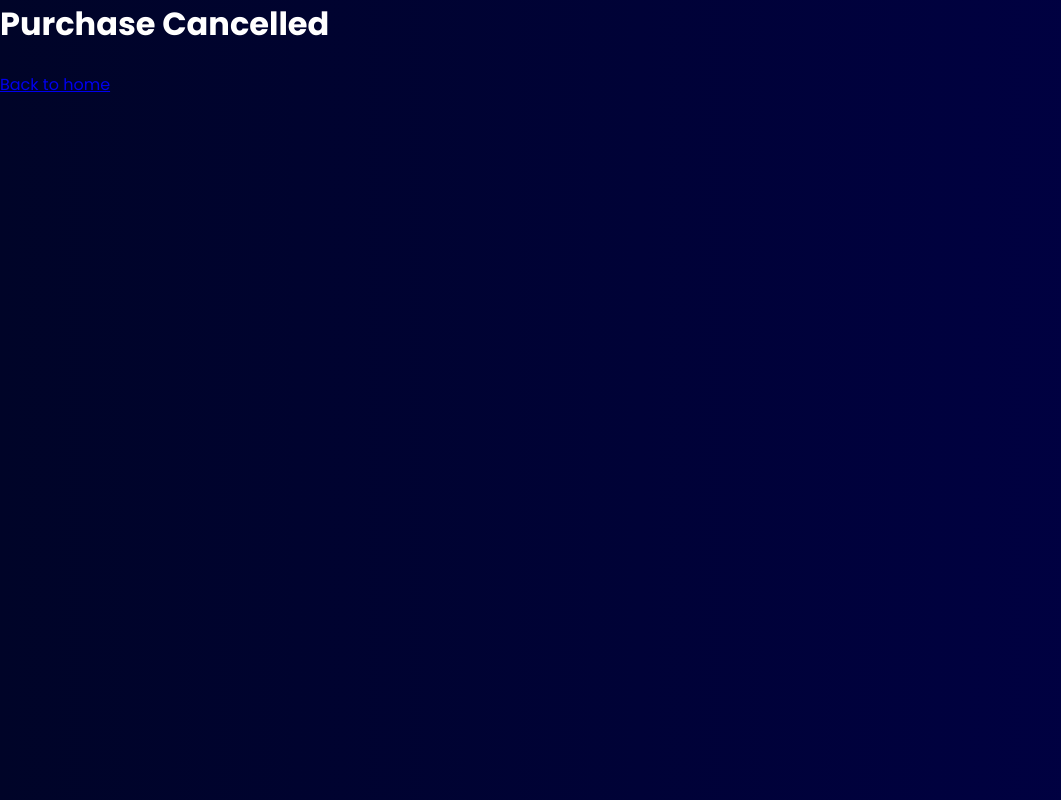
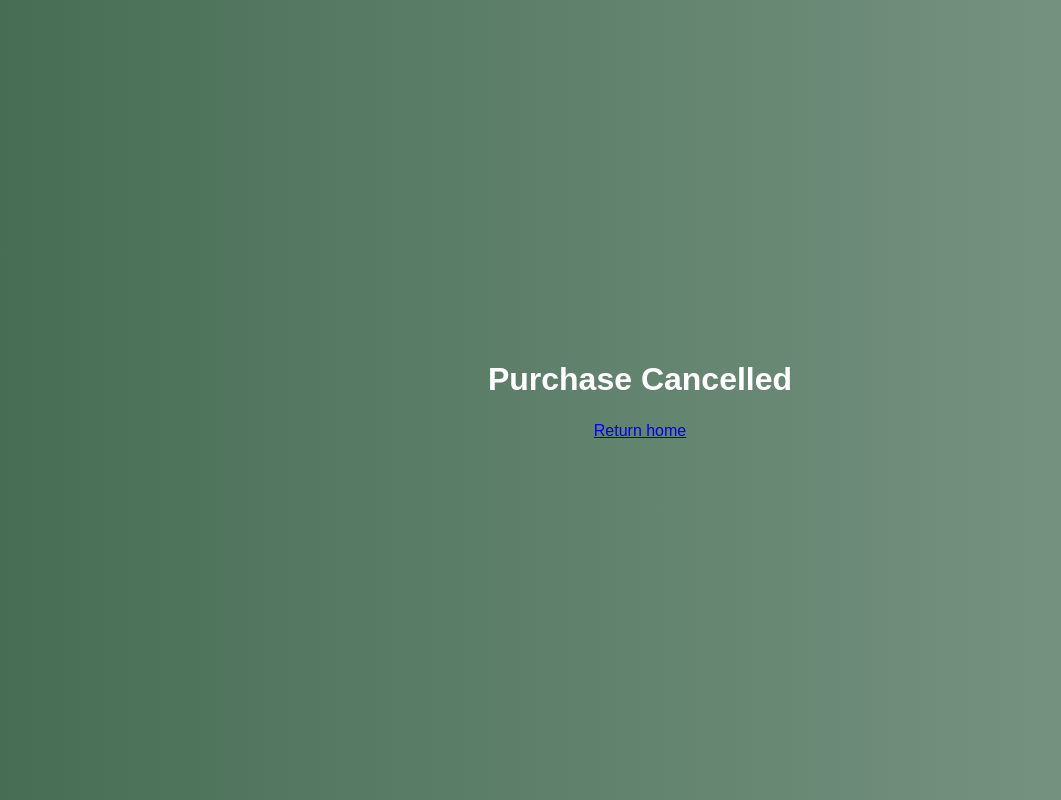
Before and after one commit to McLainCronin/zen-api, a website: page public/cancel.html in a window 1280 px wide. Shown: the whole page, without its empty margins (0-1061 px from the left). Drawn offline with Linux system fonts and the light colour scheme.

Commit message:
Update success and cancel pages with new font, background styles, and improved layout

```diff
--- a/public/cancel.html
+++ b/public/cancel.html
@@ -19,12 +19,14 @@
         }
 
         body {
-            font-family: 'Poppins', sans-serif;
+            font-family: 'Fira Code', sans-serif;
             min-height: 100vh;
-            background: linear-gradient(to right, #000428, #000046);
+            background: linear-gradient(to right, #476E55, #7e9988);
             color: white;
             display: flex;
             flex-direction: column;
+            justify-content: center;
+            align-items: center;
             gap: 24px;
         }
     </style>
@@ -33,7 +35,7 @@
 
 <body>
     <h1>Purchase Cancelled</h1>
-    <a href="/">Back to home</a>
+    <a href="/">Return home</a>
 </body>
 
 </html>
```
Also changed, not shown: public/success.html (+4 -2 lines).
